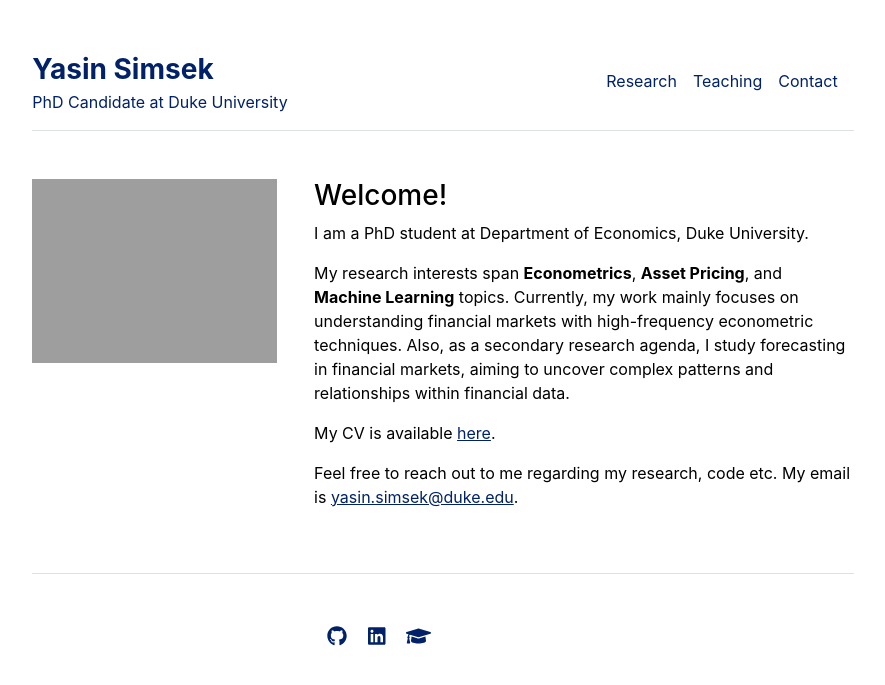
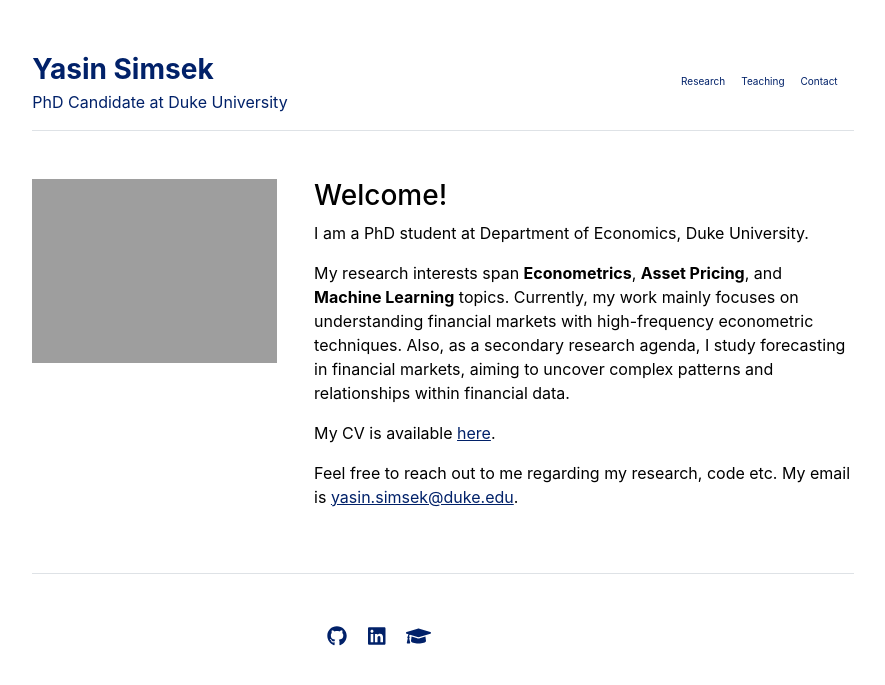
Before and after one commit to yasin-simsek/yasin-simsek.github.io, a Jekyll site: the page built from index.md, in a window 1280 px wide. Shown: the top 685 px of the page, without its empty margins (197-1082 px from the left). Built offline with Jekyll 4.4.1, drawn with Linux system fonts in a browser that asks for light colours.

Commit message:
header fontsize

```diff
--- a/_includes/header.html
+++ b/_includes/header.html
@@ -9,7 +9,7 @@
   </div>
   <nav class="d-inline-flex mt-2 mt-md-0 ms-md-auto">
     {% for item in site.data.settings.menu %}
-      <a class="me-3 py-2 text-decoration-none fs-6" href="{{ site.github.url }}{{ item.url }}">{{ item.name }}</a>
+      <a class="me-3 py-2 text-decoration-none" style="font-size: 10px;" href="{{ site.github.url }}{{ item.url }}">{{ item.name }}</a>
     {% endfor %}
   </nav>
 </header>
```
